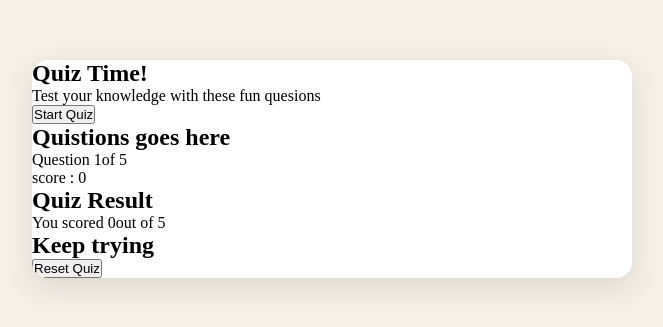
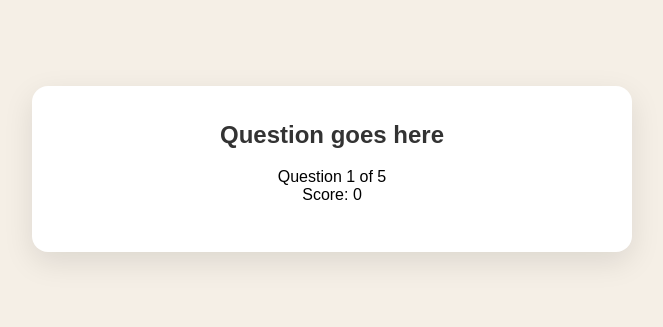
Before and after one commit to Ajay-saju/Web_Developemnt_Projects, a browser extension: page QUIZ APP/index.html in a window 1280 px wide. Shown: the part 231-558 px from the top of the page, without its empty margins (308-971 px from the left). Drawn offline with Linux system fonts and the light colour scheme.

Commit message:
styling on going

```diff
--- a/QUIZ APP/index.html
+++ b/QUIZ APP/index.html
@@ -10,46 +10,45 @@
 
 <body>
     <div class="container">
-        <section class="landing-section">
-            <div class="start-qiuz">
+
+        <div class="screen " id="start-screen">
             <h1>Quiz Time!</h1>
             <p>Test your knowledge with these fun quesions</p>
             <button id="start-btn">Start Quiz</button>
         </div>
 
-        </section>
+        <div class="screen active" id="quiz-screen">
+            <div class="quiz-header">
+                <h2 id="question-text">Question goes here</h2>
+                <div class="quiz-info">
+                    <p>
+                        Question <span id="current-question">1</span> of <span id="total-questions">5</span>
+                    </p>
 
-        <section class="question-bord">
-            <div id="question-screen">
-                <h2 id="quesions">Quistions goes here </h2>
-                <div class="quiz-info">
-                    <p>Question <span id="current-question">1</span>of <span id="total-question">5</span></p>
-                    <p>score : <span id="score">0</span></p>
+                    <p>Score: <span id="score">0</span></p>
                 </div>
-                <div class="options-container" id="options-container">
+            </div>
 
-                    <!-- answers will be updated from js after some time  -->
-
+            <div id="answers-container" class="answers-container">
+                <!-- Answer buttons will be insterted here from our js code later at some point -->
             </div>
 
             <div class="progress-bar">
                 <div id="progress" class="progress"></div>
             </div>
+        </div>
 
-            </div>
-        </section>
-
-        <section class="result">
-            <div class="result-screen">
+        <div id="result-screen" class="screen">
             <h1>Quiz Result</h1>
-                <div id="final-result-container">
+            <div id="final-result-info">
                 <p>You scored <span id="total-score">0</span>out of <span id="total-questons">5</span></p>
-                    <h1 id="result-comments">Keep trying</h1>
+                <div id="result-message">Good job!</div>
             </div>
             <button id="reset-quiz">Reset Quiz</button>
         </div>
-        </section>
     </div>
+
+    <script src="script.js"></script>
 </body>
 
 </html>
--- a/QUIZ APP/style.css
+++ b/QUIZ APP/style.css
@@ -5,14 +5,17 @@
     margin: 0;
     box-sizing: border-box;
 }
+
 body {
     background-color: #f5efe6;
     display: flex;
     justify-content: center;
     align-items: center;
     min-height: 100vh;
+    font-family: sans-serif;
 }
-.container{
+
+.container {
     background-color: white;
     border-radius: 1rem;
     box-shadow: 0 10px 30px rgba(0, 0, 0, 0.1);
@@ -21,3 +24,42 @@ body {
     overflow: hidden;
     position: relative;
 }
+
+/* screens */
+.screen {
+    display: none;
+    padding: 2rem;
+    text-align: center;
+}
+
+.screen.active {
+
+    display: block;
+
+}
+
+/* start screen */
+
+#start-screen h1 {
+    color: #e86a33;
+    font-size: 2.5rem;
+    margin-bottom: 20px;
+}
+
+#start-screen p {
+    font-size: 1.1rem;
+    color: #666;
+    margin-bottom: 30px;
+}
+
+
+.quiz-header {
+  margin-bottom: 1rem;
+}
+
+#question-text{
+    color: #333;
+    font-size: 1.5rem;
+    margin-bottom: 1rem;
+    line-height: 1.4;
+}
```
Lines whose indentation alone changed are shown as unchanged.
